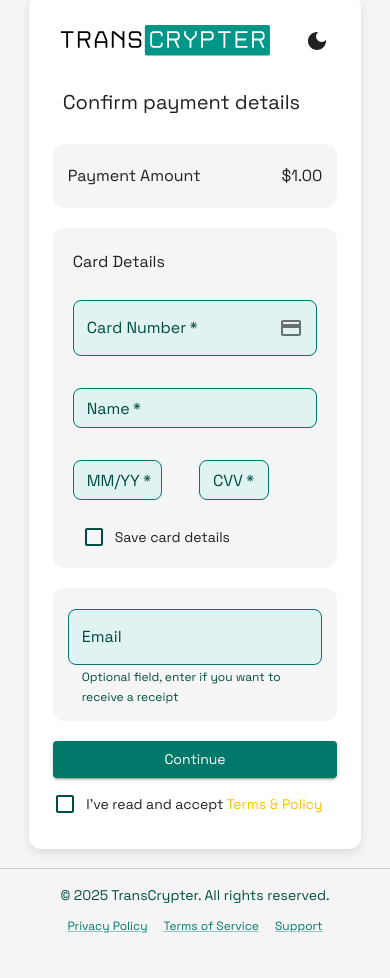
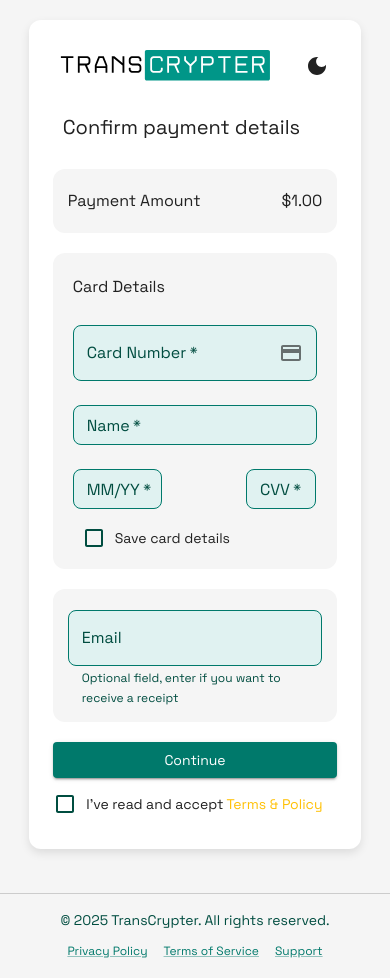
Before and after one commit to vladislavbukatin/payment-demo, a React (Vite) app: page / in a window 390 px wide. Before the commit the page ends 953 px from the top, so only its background shows below. Built offline with nearby package versions, Linux system fonts and the light colour scheme.

Commit message:
style adjustments

```diff
--- a/index.html
+++ b/index.html
@@ -6,7 +6,7 @@
   <title>Payment Form</title>
   <style>
     html, body, #root {
-    height: 100%;
+    height: fit-content;
     margin: 0;
     padding: 0;
     display: flex;
--- a/src/components/CardDetailsForm/index.jsx
+++ b/src/components/CardDetailsForm/index.jsx
@@ -67,7 +67,7 @@ const CardDetailsForm = ({
     setPaymentData({ ...paymentData, email: e.target.value });
   };
 
-  const isMobile = useMediaQuery("(max-width:600px)");
+  const isMobile = useMediaQuery("(max-width:500px)");
 
   return (
     <Box>
@@ -77,7 +77,7 @@ const CardDetailsForm = ({
       </PaymentAmount>
       <CardWrapper>
       <Typography variant="subtitle1" sx={{ width: "100%", mb: 1 }}>Card Details</Typography>
-        <Grid container spacing={1}>
+        <Grid container columnSpacing={isMobile ? 0 : 2} rowSpacing={isMobile ? 0 : 2}>
           <Grid size={12}>
             <TextField
               fullWidth
@@ -141,7 +141,7 @@ const CardDetailsForm = ({
               margin="normal"
             />
           </Grid>
-          <Grid size={isMobile ? 6 : 2.5}>
+          <Grid size={2.5} offset={isMobile ? 2.5 : 0}>
             <TextField
               className="cvv"
               required
--- a/src/components/Footer/index.jsx
+++ b/src/components/Footer/index.jsx
@@ -2,7 +2,7 @@ import { Box, Typography, Link } from "@mui/material";
 
 const Footer = () => {
   return (
-    <Box sx={{ textAlign: "center", py: 2, borderTop: "1px solid #ccc", mt: 3 }}>
+    <Box sx={{ width: "100%", textAlign: "center", py: 2, borderTop: "1px solid #ccc", mt: 3 }}>
       <Typography variant="body2" color="textSecondary">
         © {new Date().getFullYear()} TransCrypter. All rights reserved.
       </Typography>
--- a/src/components/PaymentForm/styled.js
+++ b/src/components/PaymentForm/styled.js
@@ -7,6 +7,7 @@ export const Container = styled("div")(() => ({
   alignItems: "center",
   justifyContent: "center",
   height: "100%",
+  minHeight: "90vh",
   padding: "20px",
 }));
 
```
